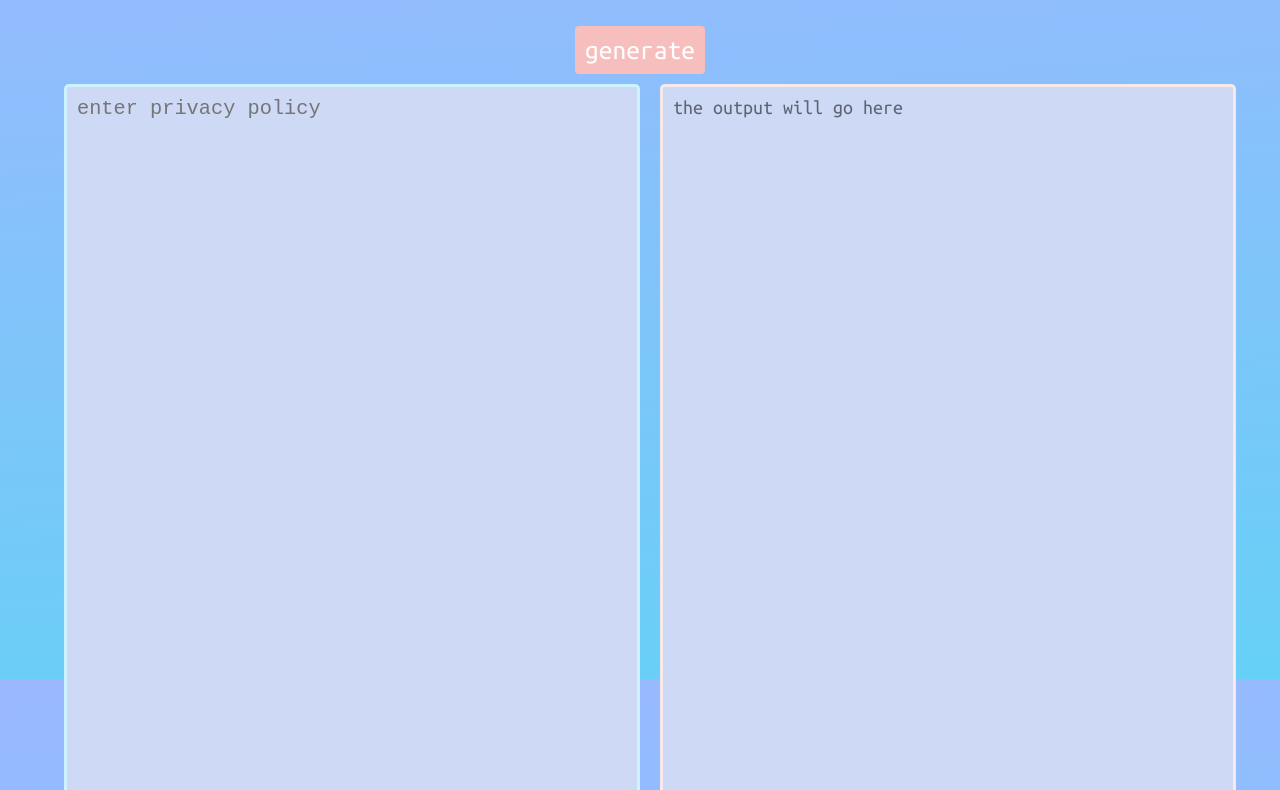
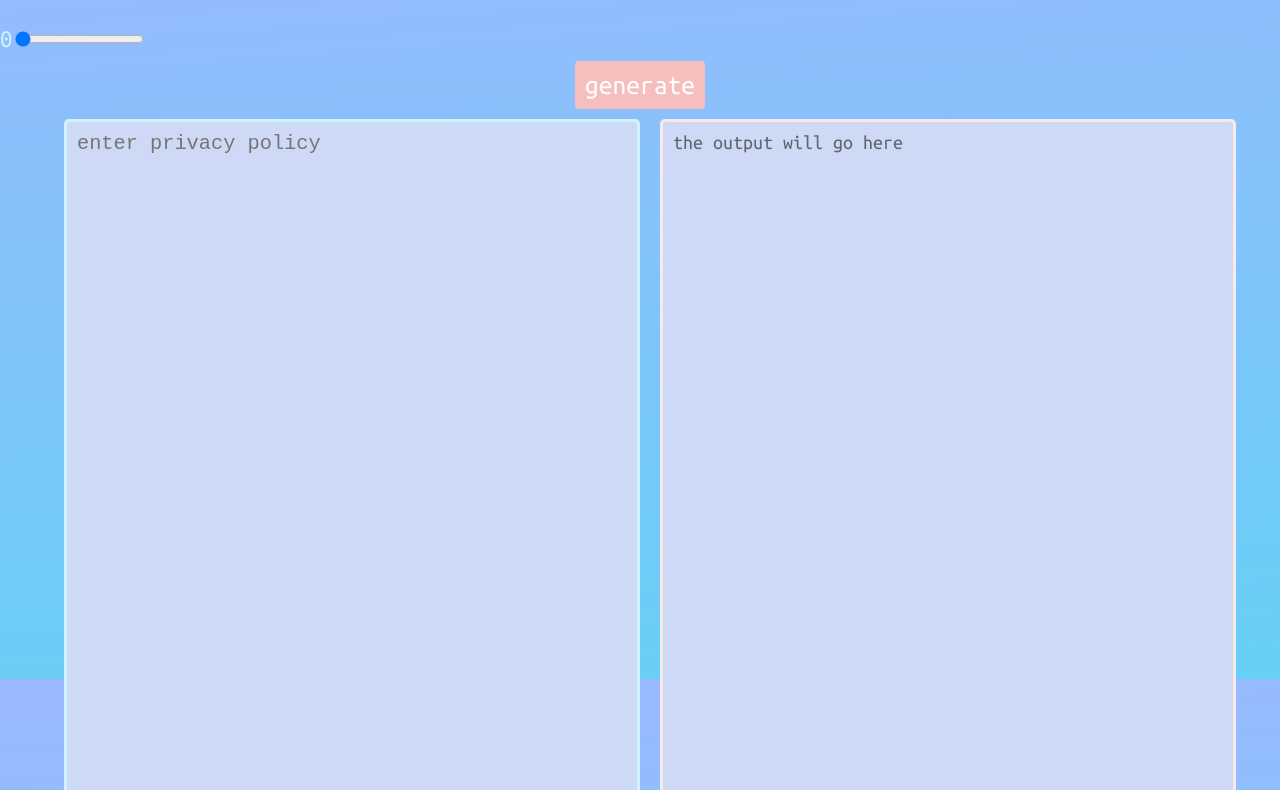
Before and after one commit to Atticus-Wong/hackdavis24, a website: page index.html in a window 1280 px wide. Shown: the part 121-911 px from the top of the page. Drawn offline with Linux system fonts and the light colour scheme.

Commit message:
added slider

```diff
--- a/index.html
+++ b/index.html
@@ -12,7 +12,18 @@
 </head>
 <script src="script.js" defer></script>
 <body>
+
+
+
+
     <h1>privy</h1>
+    <form id="slider">
+        <label for="slide_inner">0</label><input id="slide_inner" onchange="slide()" type="range" min="1" max="3" value="0" class="slider">
+      </form>
+        <!-- <div class="slidecontainer">
+            <label for="myRange" id="selector"></label>
+            <input type="range" min="1" max="3" value="2" class="slider" id="myRange">
+        </div> -->
         <button id="generateButton">generate</button>
     <div id="mainbody" class="split">
         <textarea id="priv-pol" placeholder="enter privacy policy" cols="10"></textarea>
--- a/script.js
+++ b/script.js
@@ -1,3 +1,22 @@
+function slide() {
+  let outputString = "";
+  let v = document.getElementById("slide_inner");
+  if(v.value==1) {
+    outputString = "short";
+  }
+  else if(v.value==2) {
+    outputString = "medium";
+  }
+  else {
+    outputString = "long";
+  }
+  document.getElementById("slider").querySelectorAll("label")[0].innerHTML = outputString;
+
+}
+
+
+
+
 const priv_pol = document.getElementById('priv-pol');
 
 const inputData = {
@@ -30,3 +49,43 @@ async function sendToServer() {
 
 
 }
+
+
+
+
+
+
+
+
+
+
+// const slider = document.getElementById("myRange");
+
+// // Get the element where you want to display the value
+// const sliderValueElement = document.getElementById("sliderValue");
+
+// // Function to update the displayed value based on slider position
+// function updateSliderValue() {
+//     const sliderValue = parseInt(slider.value);
+
+//     // Update the content based on slider value
+//     switch(sliderValue) {
+//         case 1:
+//             sliderValueElement.textContent = "Value: short";
+//             break;
+//         case 2:
+//             sliderValueElement.textContent = "Value: medium";
+//             break;
+//         case 3:
+//             sliderValueElement.textContent = "Value: long";
+//             break;
+//         default:
+//             sliderValueElement.textContent = "Invalid value";
+//     }
+// }
+
+// // Initial call to set the initial value
+// updateSliderValue();
+
+// // Add event listener to the slider input
+// slider.addEventListener("input", updateSliderValue);
--- a/style.css
+++ b/style.css
@@ -26,6 +26,12 @@ html, body {
 body {
     height: 100%;
 }
+
+
+.slidecontainer {
+    width: 100%; /* Width of the outside container */
+  }
+
 
 #generateButton {
     display: block;
```
